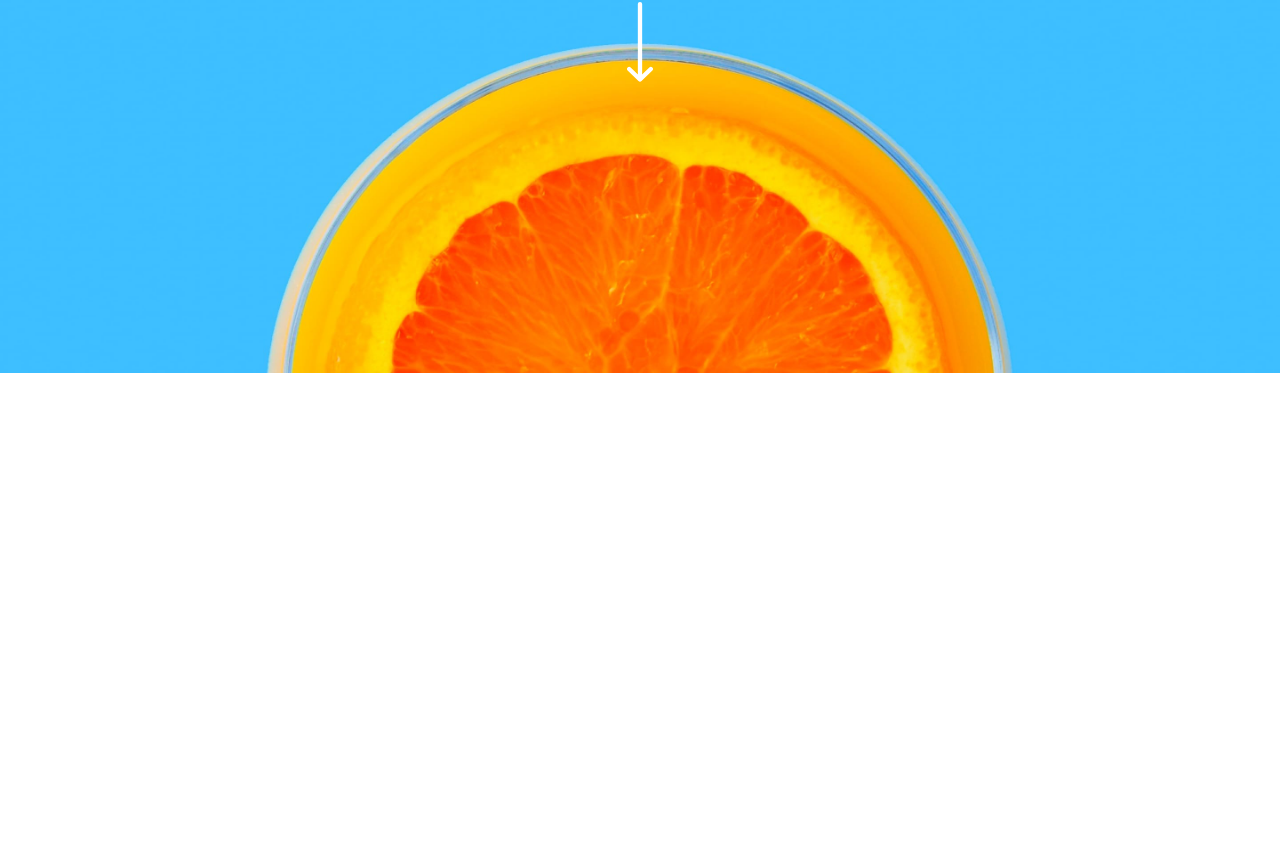
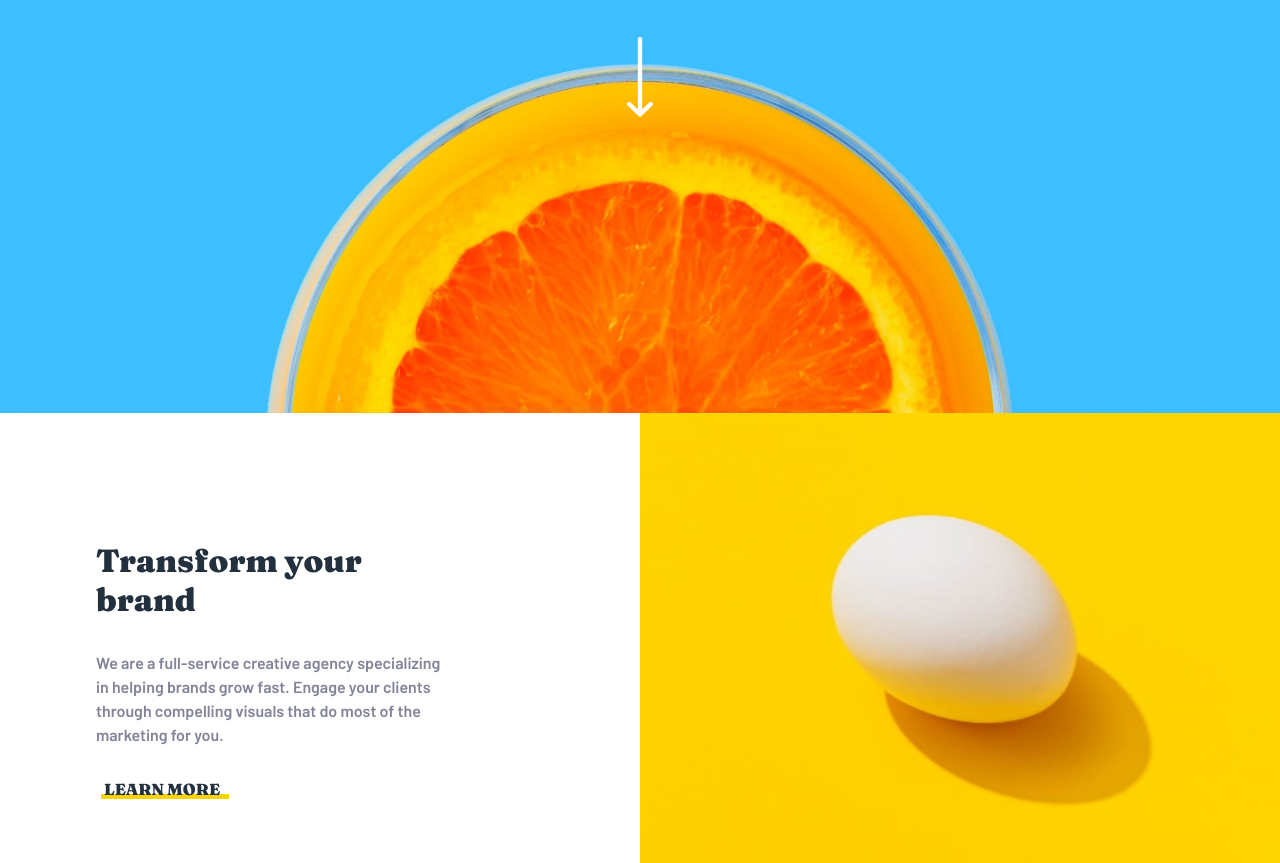
Before and after one commit to akaahl/sunnyside-agency-landing-page, a React (Create React App) app: page / in a window 1280 px wide. Shown: the part 307-1170 px from the top of the page. Before the commit the page ends 800 px from the top, so only its background shows below. Built offline with nearby package versions, Linux system fonts and the light colour scheme.

Commit message:
Updated ContentOne

```diff
--- a/src/App.js
+++ b/src/App.js
@@ -1,6 +1,7 @@
 import GlobalStyle from "./globalStyles";
 import Navbar from "./components/Navbar";
 import Header from "./components/Header";
+import ContentOne from "./components/ContentOne";
 
 function App() {
   return (
@@ -8,6 +9,7 @@ function App() {
       <GlobalStyle />
       <Navbar />
       <Header />
+      <ContentOne />
     </div>
   );
 }
--- /dev/null
+++ b/src/components/ContentOne.js
@@ -0,0 +1,92 @@
+import styled from "styled-components";
+import egg from "../assets/desktop/image-transform.jpg";
+import glass from "../assets/desktop/image-stand-out.jpg";
+import cherry from "../assets/desktop/image-graphic-design.jpg";
+import orange from "../assets/desktop/image-photography.jpg";
+
+const ContentOne = () => {
+  return (
+    <StyledMain>
+      <div className="content egg"></div>
+      <div className="content egg-content">
+        <h2>Transform your brand</h2>
+
+        <p>
+          We are a full-service creative agency specializing in helping brands
+          grow fast. Engage your clients through compelling visuals that do most
+          of the marketing for you.
+        </p>
+
+        <button>Learn more</button>
+      </div>
+    </StyledMain>
+  );
+};
+
+const StyledMain = styled.main`
+  width: 100%;
+  display: grid;
+  grid-template-columns: 1fr 1fr;
+  grid-template-rows: 450px;
+
+  grid-template-areas:
+    "egg-content egg"
+    "glass glass-content"
+    "cherry orange";
+
+  .egg {
+    grid-area: egg;
+    background: url(${egg});
+    background-size: 100% 100%;
+    background-position: center;
+    background-size: 100% 100%;
+    background-repeat: no-repeat;
+  }
+
+  .egg-content {
+    grid-area: egg-content;
+    padding: 6rem;
+
+    h2 {
+      margin-top: 2rem;
+      font-size: 2rem;
+      font-weight: 900;
+      width: 60%;
+      color: hsl(212, 27%, 19%);
+    }
+
+    p {
+      margin-top: 2rem;
+      line-height: 150%;
+      color: hsl(232, 10%, 55%);
+      font-weight: 600;
+      width: 80%;
+    }
+
+    button {
+      background: none;
+      border: none;
+      text-transform: uppercase;
+      margin-top: 2rem;
+      color: hsl(212, 27%, 19%);
+      font-weight: 900;
+      font-size: 1rem;
+      padding: 0 0.5rem;
+      position: relative;
+      z-index: 10;
+
+      &:before {
+        content: "";
+        position: absolute;
+        bottom: 0;
+        left: 5px;
+        width: 97%;
+        height: 5px;
+        background: hsl(51, 100%, 49%);
+        z-index: -1;
+      }
+    }
+  }
+`;
+
+export default ContentOne;
--- a/src/components/Header.js
+++ b/src/components/Header.js
@@ -14,7 +14,7 @@ const Header = () => {
 
 const StyledHeader = styled.header`
   width: 100%;
-  height: 85vh;
+  height: 90vh;
   background: url(${headerImage});
   background-size: 100% 100%;
   background-position: center;
@@ -29,7 +29,7 @@ const StyledHeader = styled.header`
     text-transform: uppercase;
     color: hsl(0, 0%, 100%);
     margin-top: -5rem;
-    font-size: 2rem;
+    font-size: 3.5rem;
     letter-spacing: 0.4rem;
   }
 
```
